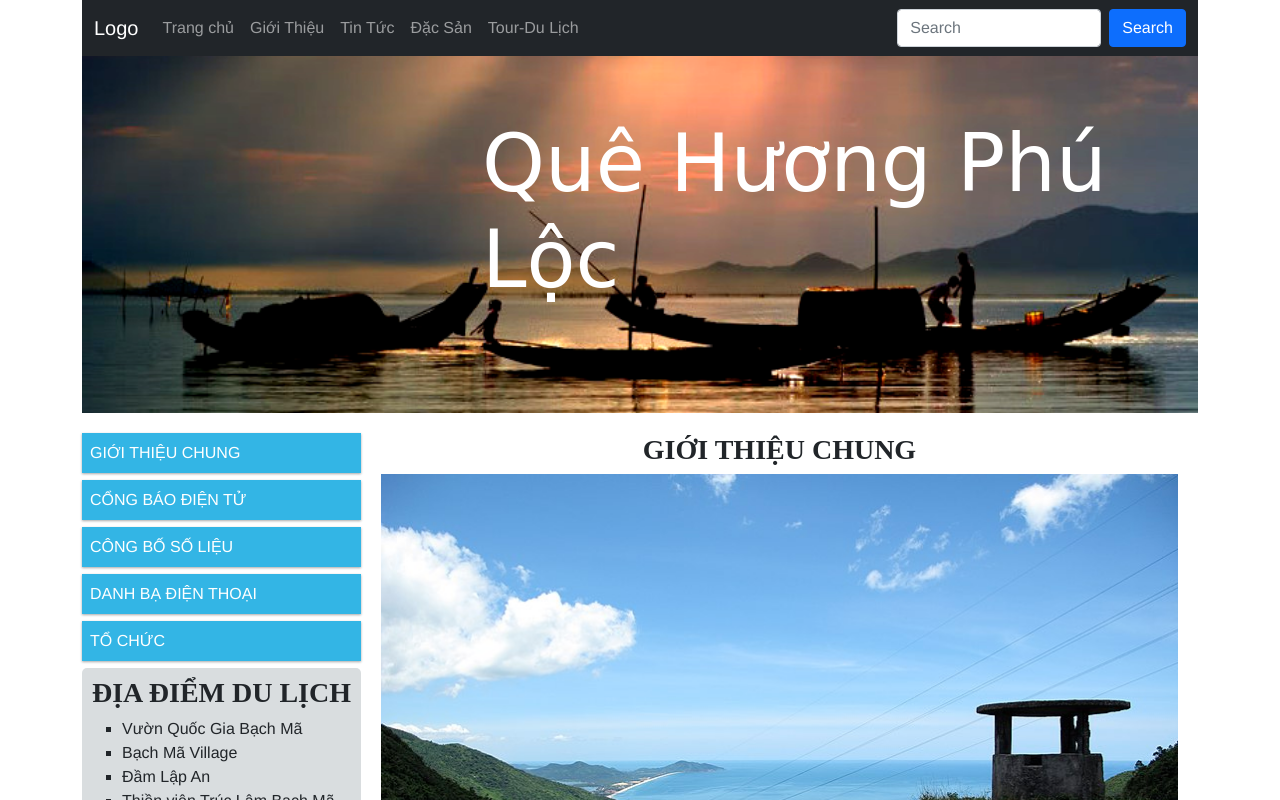
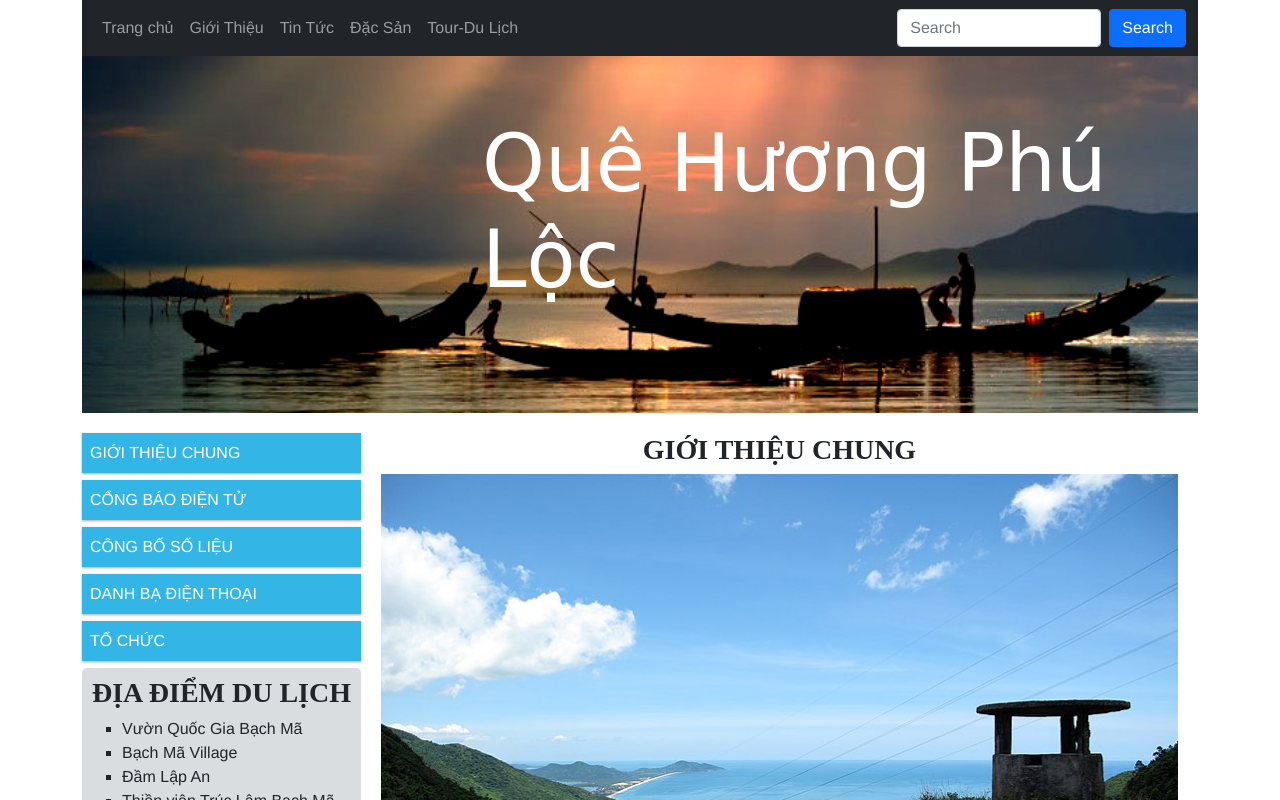
Before and after one commit to nguyenhoang080383/quehuongphuloc, a plain HTML site: page gioithieu.html in a window 1280 px wide. Shown: the top 800 px of the page. Drawn offline with nearby package versions, Linux system fonts and the light colour scheme; a web font is replaced by a local one.

Commit message:
Update gioithieu.html

```diff
--- a/gioithieu.html
+++ b/gioithieu.html
@@ -29,7 +29,6 @@
 
     <nav class="navbar navbar-expand-sm navbar-dark bg-dark">
       <div class="container">
-        <a class="navbar-brand" href="javascript:void(0)">Logo</a>
         <button class="navbar-toggler" type="button" data-bs-toggle="collapse" data-bs-target="#mynavbar">
           <span class="navbar-toggler-icon"></span>
         </button>
```
